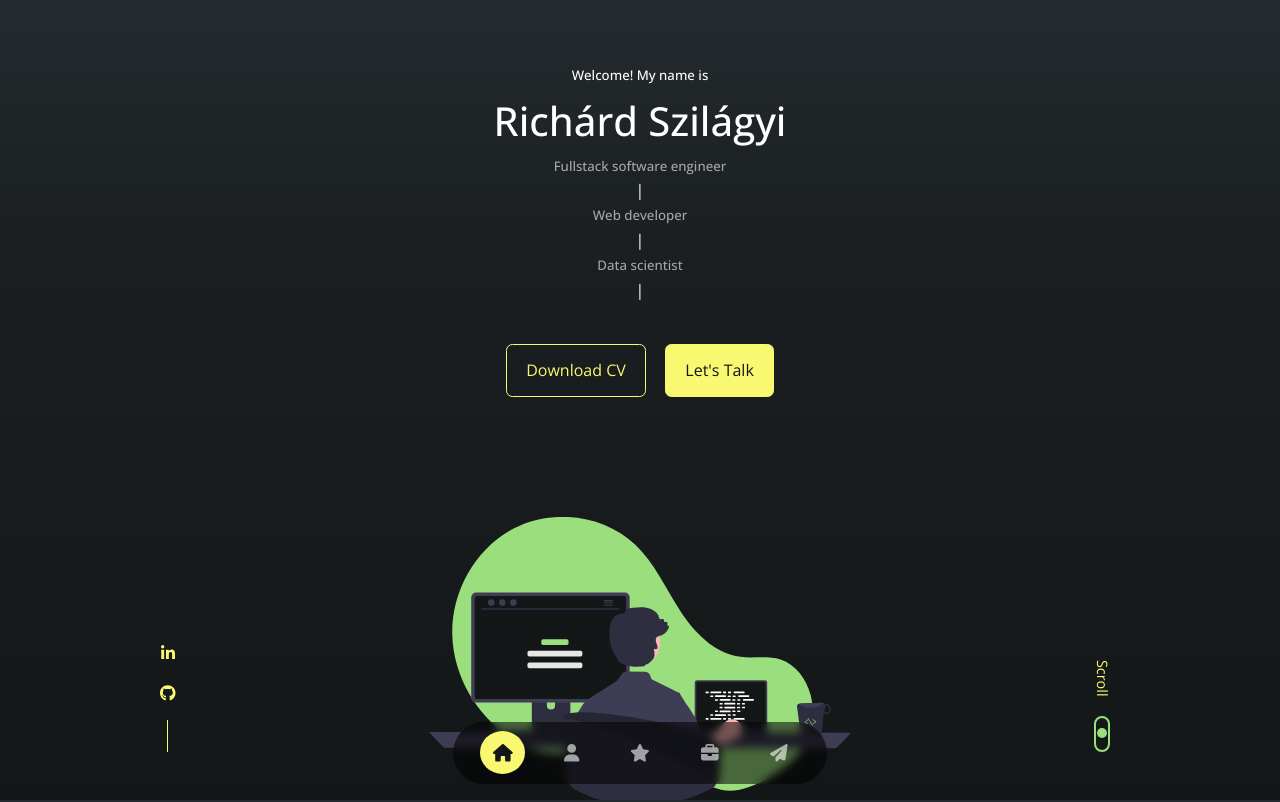
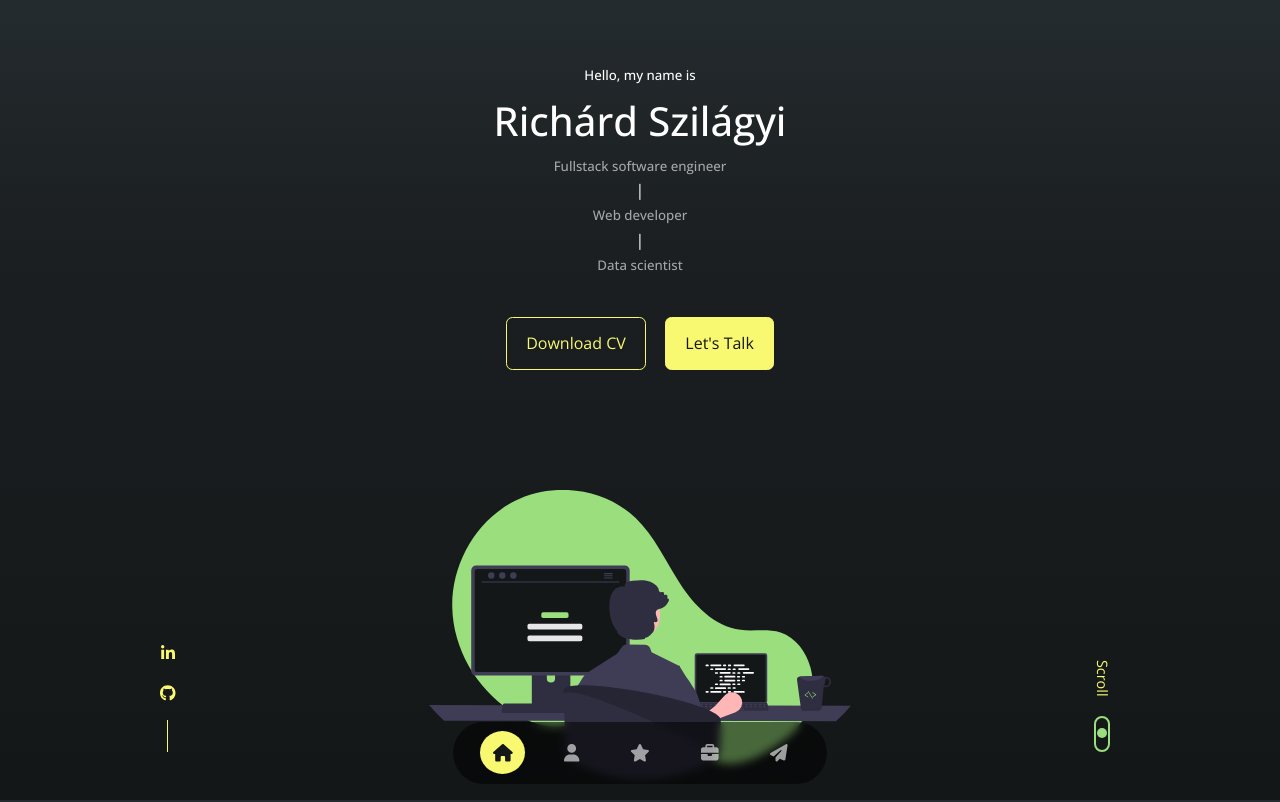
Before and after one commit to szpricky/szpricky, a React (Create React App) app: page / in a window 1280 px wide. Shown: the top 802 px of the page. Built offline with nearby package versions, Linux system fonts and the light colour scheme.

Commit message:
Update Header.jsx

```diff
--- a/src/components/header/Header.jsx
+++ b/src/components/header/Header.jsx
@@ -8,11 +8,13 @@ const Header = () => {
   return (
     <header>
       <div className="container header__container">
-        <h5>Welcome! My name is</h5>
+        <h5>Hello, my name is</h5>
         <h1>Richárd Szilágyi</h1>
-        <h5 className="text-light">Fullstack software engineer</h5> |
-        <h5 className="text-light">Web developer</h5> |
-        <h5 className="text-light">Data scientist</h5> |
+        <div className="role__positions">
+          <h5 className="text-light">Fullstack software engineer</h5> |
+          <h5 className="text-light">Web developer</h5> |
+          <h5 className="text-light">Data scientist</h5>
+        </div>
 
         <CTA />
         <Socials />
```
